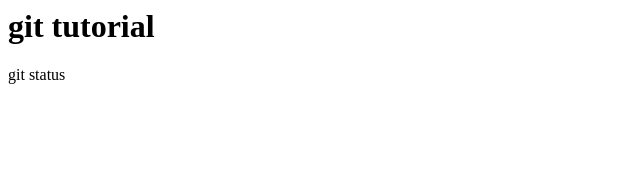
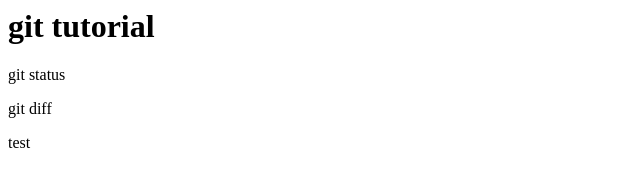
Before and after one commit to KenHirooka/git_tutorial, a plain HTML site: page index.html in a window 1280 px wide. Shown: the full height of the page, 0-640 px from the left. Drawn offline with Linux system fonts and the light colour scheme.

Commit message:
diff を追加

```diff
--- a/index.html
+++ b/index.html
@@ -1,2 +1,4 @@
 <h1>git tutorial</h1>
 <p>git status</p>
+<p>git diff</p>
+<p>test<p>
```
